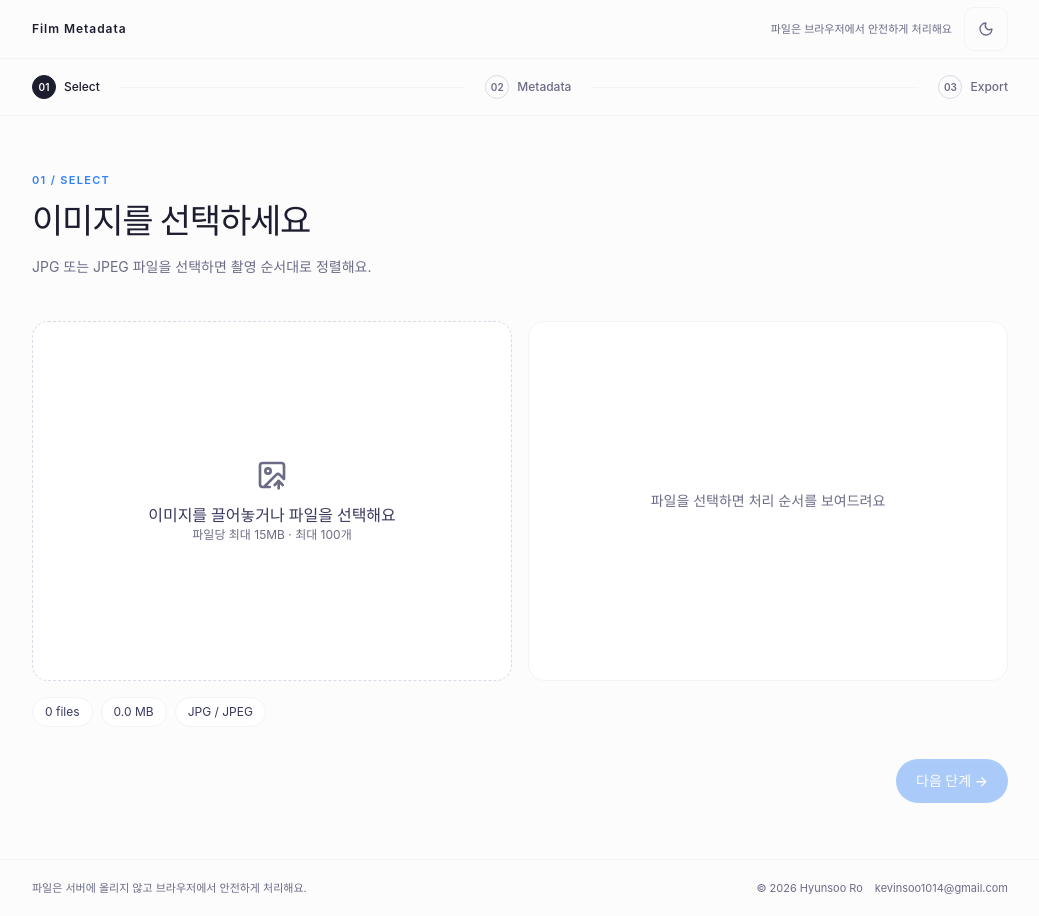
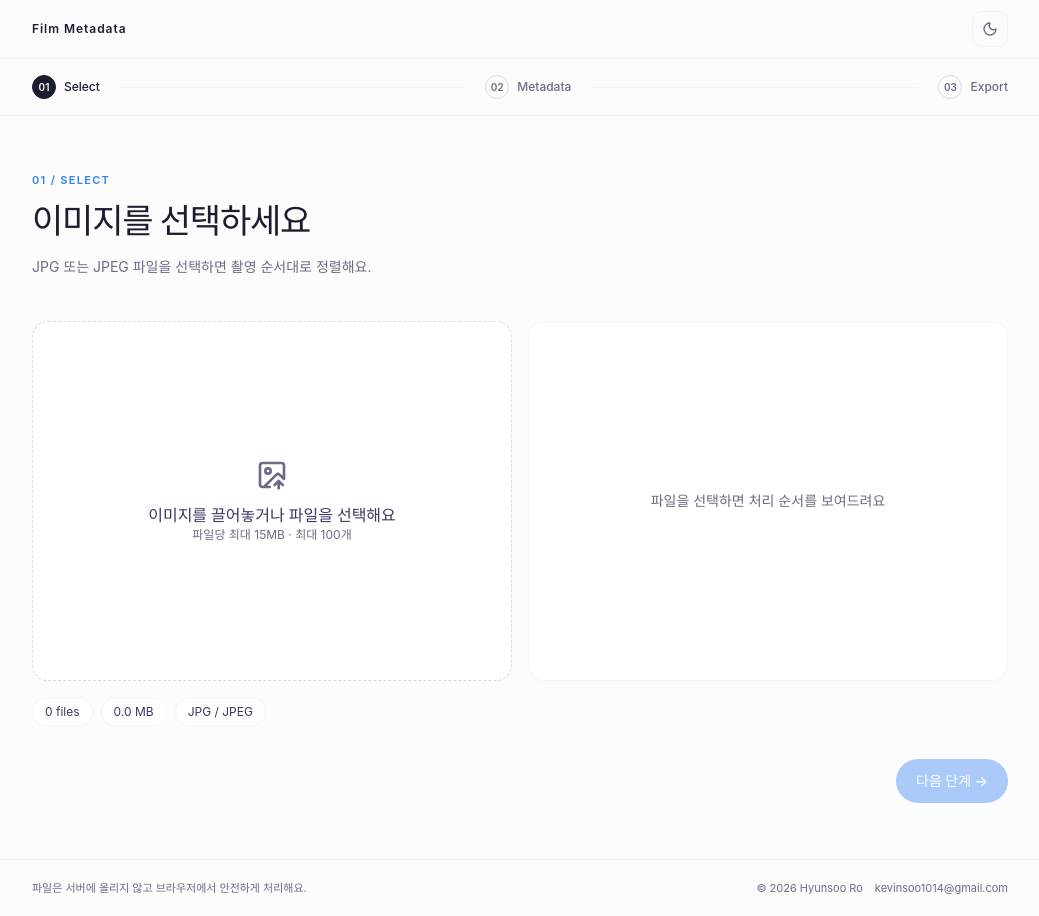
Before and after one commit to toosign00/film-metadata-app, a Next.js app: page / in a window 1280 px wide. Shown: the whole page, without its empty margins (120-1159 px from the left). Built offline with nearby package versions, Linux system fonts and the light colour scheme.

Commit message:
fix: 헤더 보조 문구와 테마 버튼 크기 조정

```diff
--- a/src/components/layout/Header/index.tsx
+++ b/src/components/layout/Header/index.tsx
@@ -19,15 +19,12 @@ export const Header = ({ className }: HeaderProps) => {
         <span className='text-xs font-semibold tracking-[0.08em] text-foreground'>
           Film Metadata
         </span>
-        <div className='flex items-center gap-3'>
-          <span className='hidden text-[11px] text-foreground-muted md:inline'>
-            파일은 브라우저에서 안전하게 처리해요
-          </span>
+        <div className='flex items-center'>
           {mounted ? (
             <button
               type='button'
               onClick={() => setTheme(resolvedTheme === 'dark' ? 'light' : 'dark')}
-              className='flex h-11 w-11 cursor-pointer items-center justify-center rounded-[10px] border border-border text-foreground-muted transition-colors hover:bg-surface-alt hover:text-foreground focus-visible:outline-none focus-visible:ring-2 focus-visible:ring-ring focus-visible:ring-offset-2 focus-visible:ring-offset-ring-offset'
+              className='flex h-9 w-9 cursor-pointer items-center justify-center rounded-[10px] border border-border text-foreground-muted transition-colors hover:bg-surface-alt hover:text-foreground focus-visible:outline-none focus-visible:ring-2 focus-visible:ring-ring focus-visible:ring-offset-2 focus-visible:ring-offset-ring-offset'
               aria-label={resolvedTheme === 'dark' ? '라이트 모드로 전환' : '다크 모드로 전환'}
             >
               {resolvedTheme === 'dark' ? (
@@ -37,7 +34,7 @@ export const Header = ({ className }: HeaderProps) => {
               )}
             </button>
           ) : (
-            <div className='h-11 w-11 shrink-0' />
+            <div className='h-9 w-9 shrink-0' />
           )}
         </div>
       </div>
```
